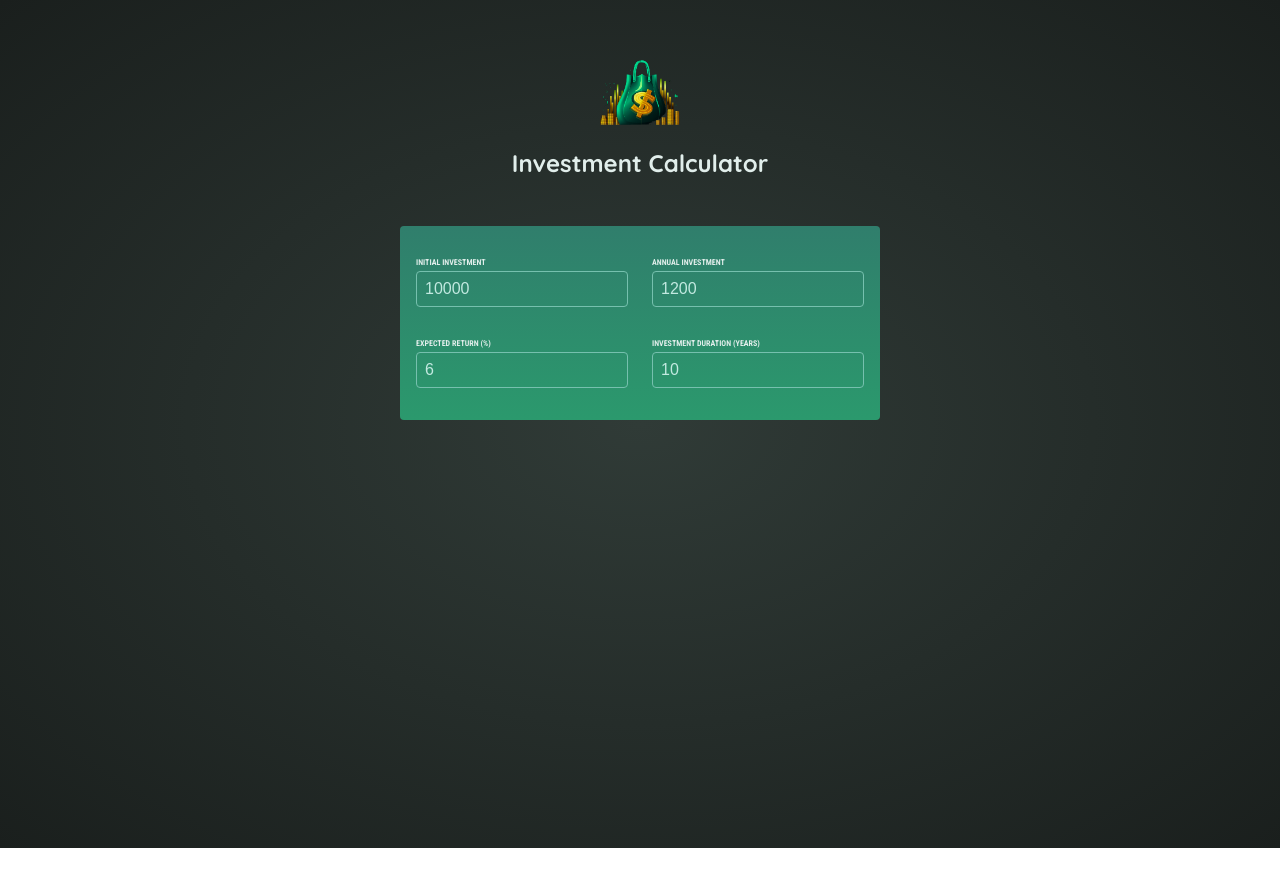
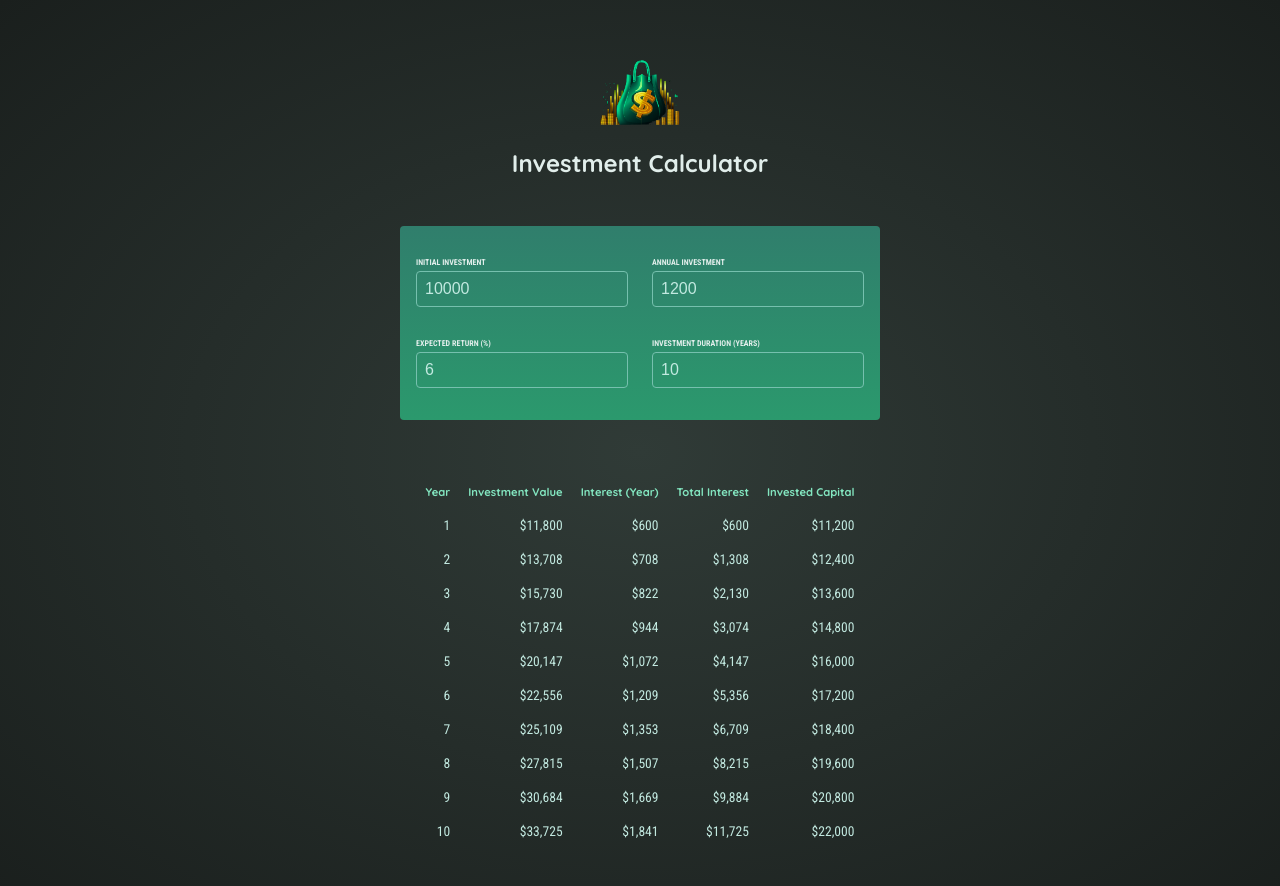
Before and after one commit to NVadde2/investment-calculator-react, a React (Vite) app: page / in a window 1280 px wide. Shown: the top 886 px of the page. Before the commit the page ends 848 px from the top, so only its background shows below. Built offline with nearby package versions, Linux system fonts and the light colour scheme.

Commit message:
Computing Values

```diff
--- /dev/null
+++ b/src/components/Results.jsx
@@ -0,0 +1,35 @@
+import { calculateInvestmentResults, formatter } from '../util/investment';
+
+export default function Results({ input }) {
+    const resultsData = calculateInvestmentResults(input);
+
+    return (
+        <table id="result">
+            <thead>
+                <tr>
+                    <th>Year</th>
+                    <th>Investment Value</th>
+                    <th>Interest (Year)</th>
+                    <th>Total Interest</th>
+                    <th>Invested Capital</th>
+                </tr>
+            </thead>
+            <tbody>
+                {resultsData.map((data) => {
+
+                    const totalInterest = data.valueEndOfYear - input.initialInvestment - data.annualInvestment * data.year;
+                    const investedCapital = data.valueEndOfYear - totalInterest;
+                    return (
+                        <tr key={data.year}>
+                            <td>{data.year}</td>
+                            <td>{formatter.format(data.valueEndOfYear.toFixed(2))}</td>
+                            <td>{formatter.format(data.interest.toFixed(2))}</td>
+                            <td>{formatter.format(totalInterest.toFixed(2))}</td>
+                            <td>{formatter.format(investedCapital.toFixed(2))}</td>
+                        </tr>
+                    )
+                })}
+            </tbody>
+        </table>
+    );
+}
--- a/src/components/UserInput.jsx
+++ b/src/components/UserInput.jsx
@@ -1,43 +1,47 @@
 import { useState } from 'react';
+import Results from './Results';
 
 export default function UserInput() {
     const [userInput, setUserInput] = useState({
         initialInvestment: 10000,
         annualInvestment: 1200,
         expectedReturn: 6,
-        investmentDuration: 10
+        duration: 10
     });
 
     function handleChange(event) {
         const { name, value } = event.target;
         setUserInput(prevInput => ({
             ...prevInput,
-            [name]: value
+            [name]: +value
         }));
     }
 
     return (
+        <>
             <section id="user-input">
                 <div className="input-group">
                     <p>
                         <label htmlFor="initial-investment">Initial Investment</label>
-                    <input type="number" id="initial-investment" name="initial-investment" required onChange={handleChange} value={userInput.initialInvestment} />
+                        <input type="number" id="initial-investment" name="initialInvestment" required onChange={handleChange} value={userInput.initialInvestment} />
                     </p>
                     <p>
                         <label htmlFor="annual-investment">Annual Investment</label>
-                    <input type="number" id="annual-investment" name="annual-investment" required onChange={handleChange} value={userInput.annualInvestment} />
+                        <input type="number" id="annual-investment" name="annualInvestment" required onChange={handleChange} value={userInput.annualInvestment} />
                     </p>
                 </div>
                 <div className="input-group">
                     <p>
                         <label htmlFor="expected-return">Expected Return (%)</label>
-                    <input type="number" id="expected-return" name="expected-return" required onChange={handleChange} value={userInput.expectedReturn} />
+                        <input type="number" id="expected-return" name="expectedReturn" required onChange={handleChange} value={userInput.expectedReturn} />
                     </p>
                     <p>
                         <label htmlFor="investment-duration">Investment Duration (years)</label>
-                    <input type="number" id="investment-duration" name="investment-duration" required onChange={handleChange} value={userInput.investmentDuration} />
+                        <input type="number" id="investment-duration" name="duration" required onChange={handleChange} value={userInput.duration} />
                     </p>
                 </div>
             </section>
+            <Results input={userInput}/>
+        </>
     );
 }
```
Lines whose indentation alone changed are shown as unchanged.
